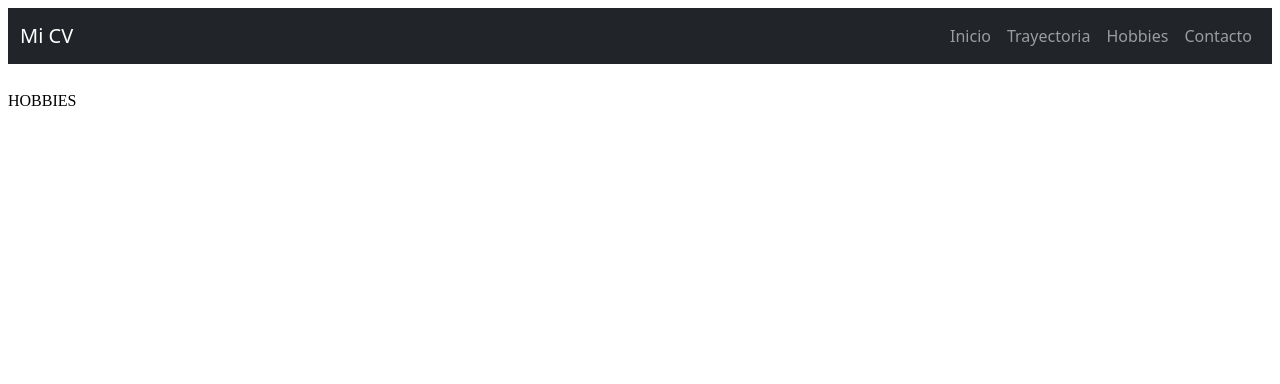
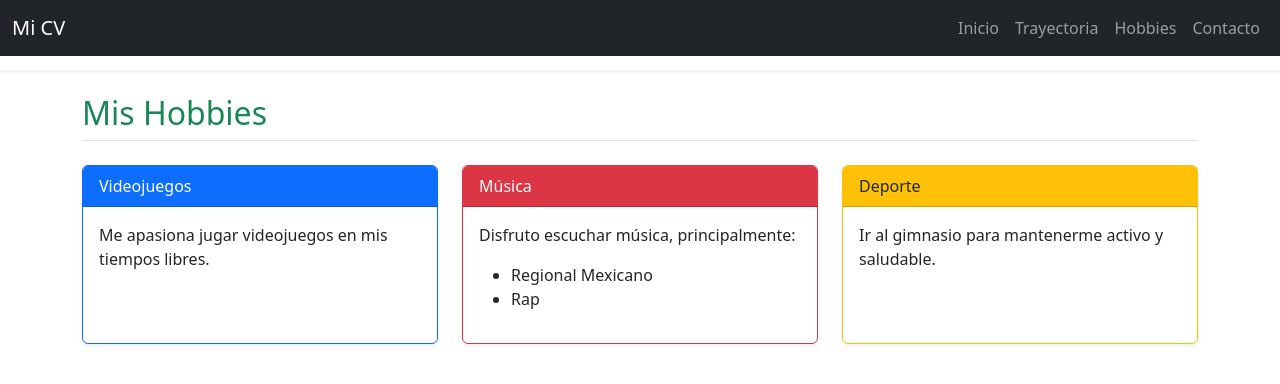
Before and after one commit to efrenzurita/metalenguajes, a plain HTML site: page cv/hobbies.html in a window 1280 px wide. Drawn offline with nearby package versions, Linux system fonts and the light colour scheme.

Commit message:
Update hobbies.html

```diff
--- a/cv/hobbies.html
+++ b/cv/hobbies.html
@@ -1,25 +1,65 @@
 <!DOCTYPE html>
-<html lang="en">
+<html lang="es">
 <head>
     <meta charset="UTF-8">
     <meta name="viewport" content="width=device-width, initial-scale=1.0">
-    <title>CV</title>
+    <title>CV - Hobbies</title>
+    <link href="https://cdn.jsdelivr.net/npm/bootstrap@5.3.0/dist/css/bootstrap.min.css" rel="stylesheet">
+
     <style>
         .navbar-object {
             width: 100%;
-            height: 60px;
+            height: 70px;
             border: none;
-            margin-bottom: 20px;
+            display: block;
+        }
+        .card:hover {
+            transform: scale(1.03);
+            transition: 0.3s;
+            cursor: default;
         }
     </style>
 </head>
 <body>
-  <object
-    data="navbar.html"
-    type="text/html"
-    title="Barra de navegación"
-    class="navbar-object">
-  </object>
-  <main> HOBBIES </main>
+  <object data="navbar.html" type="text/html" class="navbar-object shadow-sm mb-4"></object>
+
+  <main class="container">
+      <h2 class="mb-4 text-success border-bottom pb-2">Mis Hobbies</h2>
+
+      <div class="row row-cols-1 row-cols-md-3 g-4">
+          <div class="col">
+            <div class="card h-100 shadow-sm border-primary">
+              <div class="card-header bg-primary text-white">Videojuegos</div>
+              <div class="card-body">
+                <p class="card-text">Me apasiona jugar videojuegos en mis tiempos libres.</p>
+              </div>
+            </div>
+          </div>
+
+          <div class="col">
+            <div class="card h-100 shadow-sm border-danger">
+              <div class="card-header bg-danger text-white">Música</div>
+              <div class="card-body">
+                <p class="card-text">Disfruto escuchar música, principalmente:</p>
+                <ul>
+                    <li>Regional Mexicano</li>
+                    <li>Rap</li>
+                </ul>
+              </div>
+            </div>
+          </div>
+
+          <div class="col">
+            <div class="card h-100 shadow-sm border-warning">
+              <div class="card-header bg-warning text-dark">Deporte</div>
+              <div class="card-body">
+                <p class="card-text">Ir al gimnasio para mantenerme activo y saludable.</p>
+              </div>
+            </div>
+          </div>
+      </div>
+  </main>
+
+  <script src="https://cdn.jsdelivr.net/npm/bootstrap@5.3.0/dist/js/bootstrap.bundle.min.js"></script>
 </body>
 </html>
```
